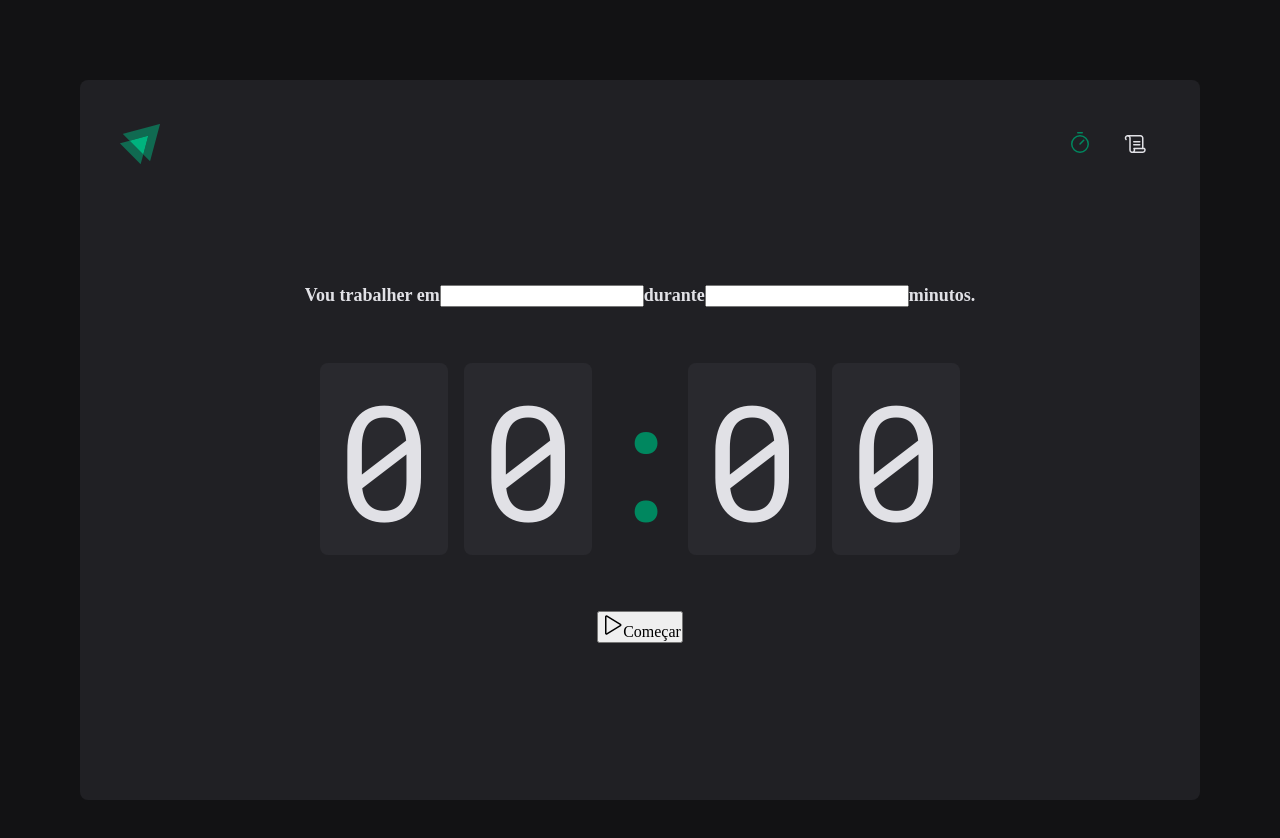
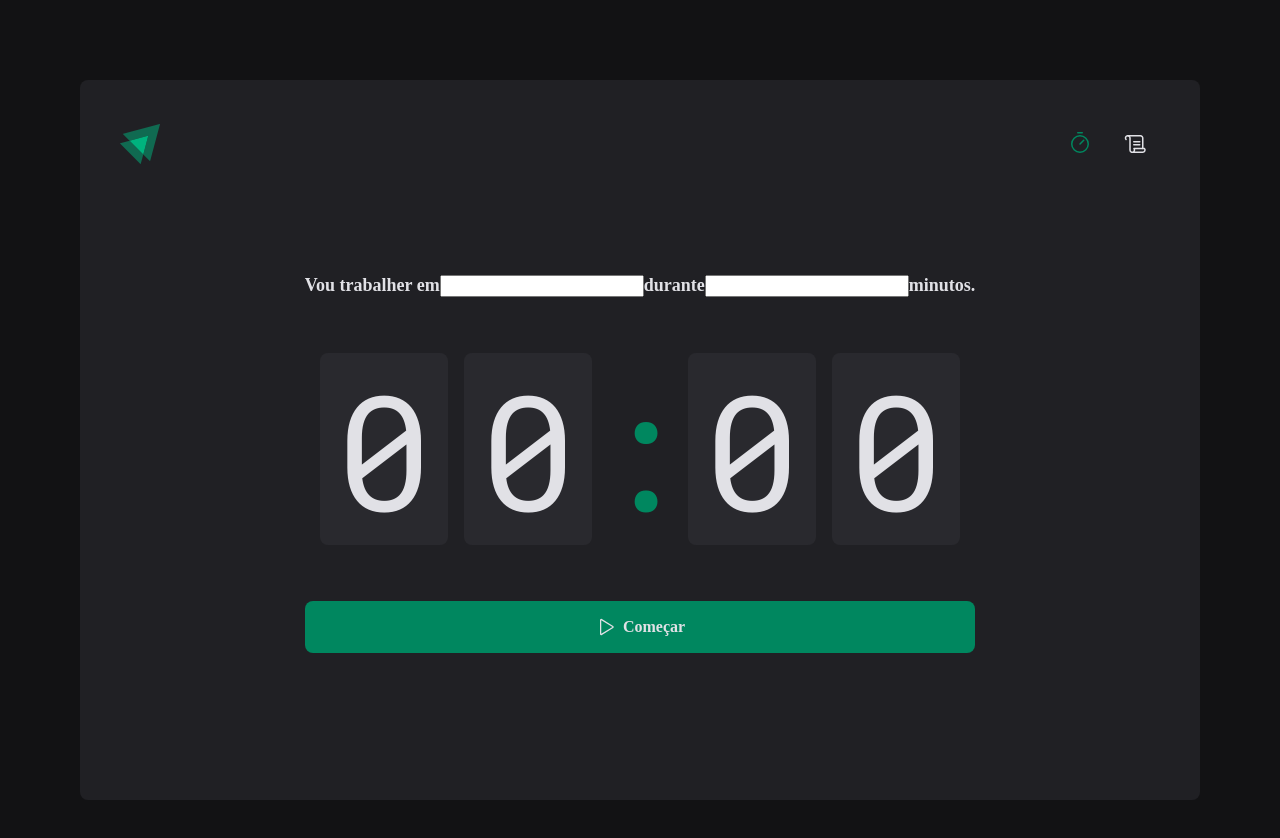
Before and after one commit to ReinaldoARamos/Ignite_Timer, a React (Vite) app: page / in a window 1280 px wide. Shown: the top 838 px of the page. Built offline with nearby package versions, Linux system fonts and the light colour scheme.

Commit message:
estilizado o botçao

```diff
--- a/src/pages/Home/index.tsx
+++ b/src/pages/Home/index.tsx
@@ -4,6 +4,7 @@ import {
   FormContainer,
   HomeContainer,
   Separator,
+  StartCountDownButton,
 } from '../Home/styles'
 
 export function Home() {
@@ -30,10 +31,10 @@ export function Home() {
           <span>0</span>
         </CountdownContainer>
 
-        <button>
-          <Play size={24} />
+        <StartCountDownButton>
+          <Play size={20} id="teste" />
           Começar
-        </button>
+        </StartCountDownButton>
       </form>
     </HomeContainer>
   )
--- a/src/pages/Home/styles.ts
+++ b/src/pages/Home/styles.ts
@@ -13,6 +13,9 @@ export const HomeContainer = styled.main`
     align-items: center;
     flex-direction: column;
     gap: 3.5rem;
+  }
+
+  button {
   }
 `
 
@@ -51,3 +54,31 @@ export const Separator = styled.div`
   display: flex;
   justify-content: center;
 `
+export const StartCountDownButton = styled.button`
+  width: 100%;
+
+  border: none;
+  border-radius: 8px;
+  display: flex;
+  justify-content: center;
+  align-items: center;
+  cursor: pointer;
+  gap: 0.5rem;
+  padding: 1rem;
+
+  font-weight: bold;
+
+  background-color: ${(props) => props.theme['green-500']};
+
+  color: ${(props) => props.theme['gray-100']};
+  transition: 0.2s;
+
+  &:hover {
+    background-color: ${(props) => props.theme['green-700']};
+    color: ${(props) => props.theme['gray-700']};
+    #teste {
+      color: ${(props) => props.theme['gray-700']};
+      transition: 0.2s;
+    }
+  }
+`
```
